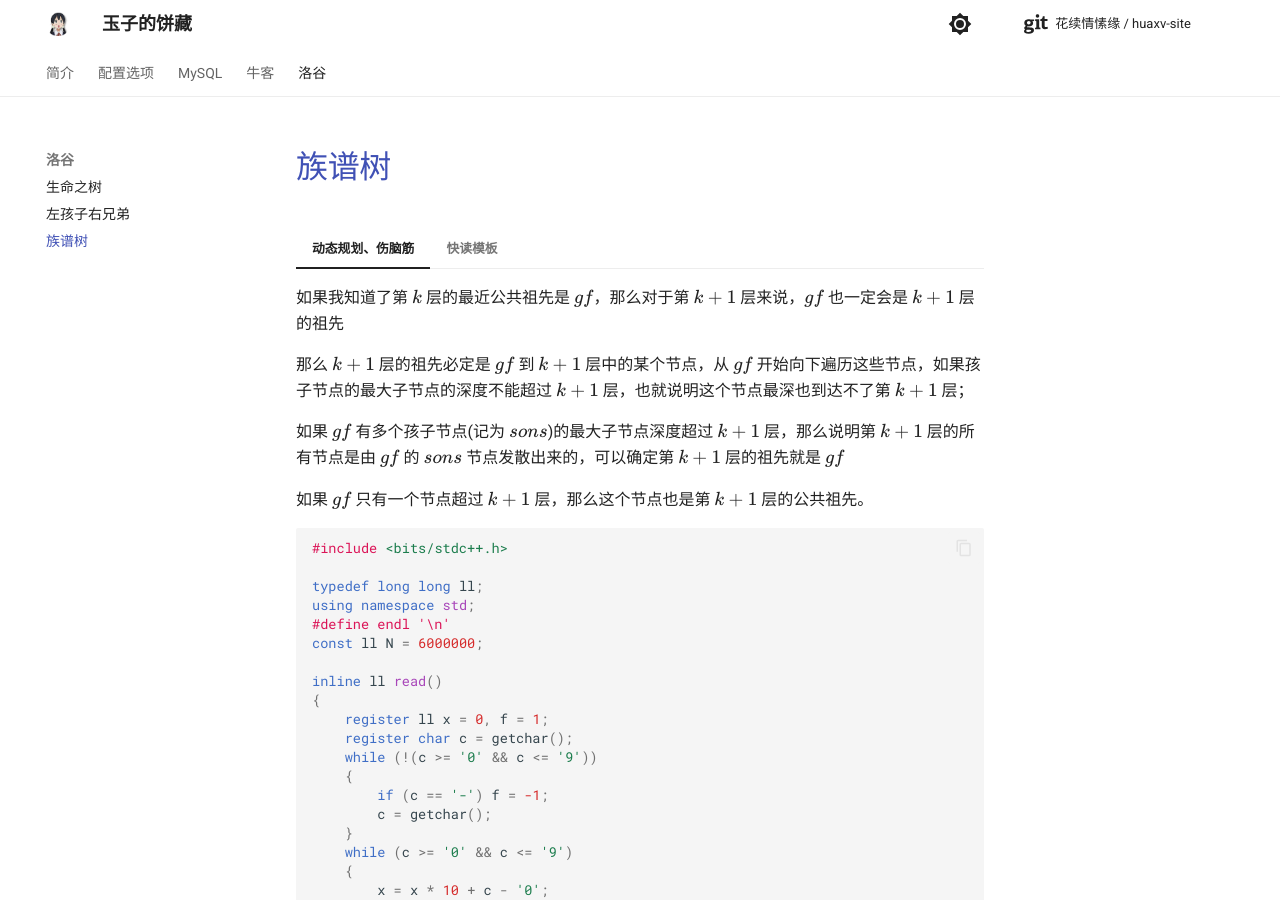
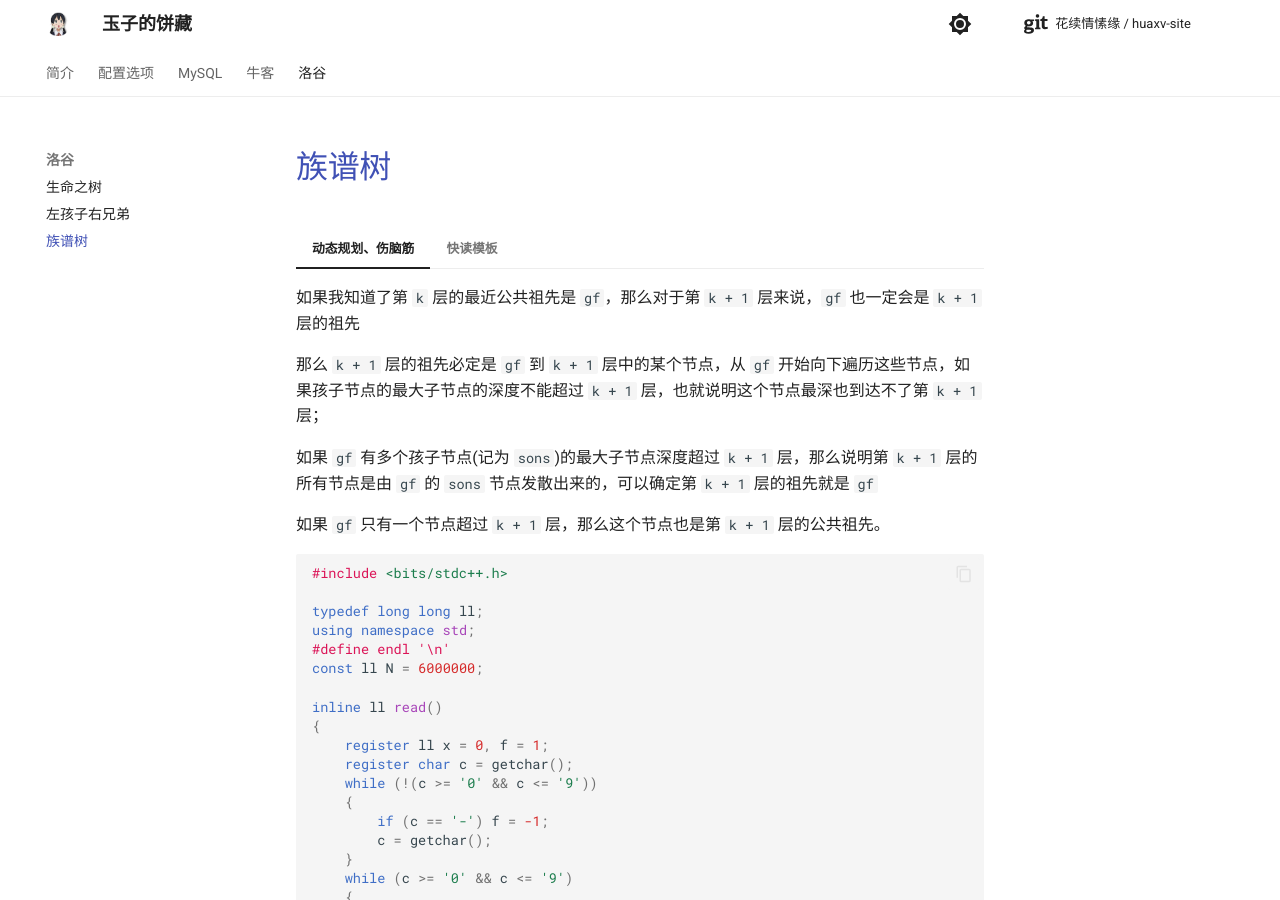
Before and after one commit to huaxv-code/huaxv-site, an MkDocs documentation site: the page built from docs/洛谷/族谱树.md, in a window 1280 px wide and 900 px high. Built offline with MkDocs 1.6.1 and Material for MkDocs 9.7.7, drawn with Linux system fonts in a browser that asks for light colours; comment, search, counter and statistics services are not loaded.

Commit message:
族谱树.md

````diff
--- a/docs/洛谷/族谱树.md
+++ b/docs/洛谷/族谱树.md
@@ -2,13 +2,13 @@
 
 === "动态规划、伤脑筋"
 
-    如果我知道了第 $k$ 层的最近公共祖先是 $gf$，那么对于第 $k + 1$ 层来说，$gf$ 也一定会是 $k + 1$ 层的祖先
+    如果我知道了第 `k` 层的最近公共祖先是 `gf`，那么对于第 `k + 1` 层来说，`gf` 也一定会是 `k + 1` 层的祖先
 
-    那么 $k + 1$ 层的祖先必定是 $gf$ 到 $k + 1$ 层中的某个节点，从 $gf$ 开始向下遍历这些节点，如果孩子节点的最大子节点的深度不能超过 $k + 1$ 层，也就说明这个节点最深也到达不了第 $k + 1$ 层；
+    那么 `k + 1` 层的祖先必定是 `gf` 到 `k + 1` 层中的某个节点，从 `gf` 开始向下遍历这些节点，如果孩子节点的最大子节点的深度不能超过 `k + 1` 层，也就说明这个节点最深也到达不了第 `k + 1` 层；
 
-    如果 $gf$ 有多个孩子节点(记为 $sons$)的最大子节点深度超过 $k + 1$ 层，那么说明第 $k + 1$ 层的所有节点是由 $gf$ 的 $sons$ 节点发散出来的，可以确定第 $k + 1$ 层的祖先就是 $gf$
+    如果 `gf` 有多个孩子节点(记为 `sons`)的最大子节点深度超过 `k + 1` 层，那么说明第 `k + 1` 层的所有节点是由 `gf` 的 `sons` 节点发散出来的，可以确定第 `k + 1` 层的祖先就是 `gf`
 
-    如果 $gf$ 只有一个节点超过 $k + 1$ 层，那么这个节点也是第 $k + 1$ 层的公共祖先。
+    如果 `gf` 只有一个节点超过 `k + 1` 层，那么这个节点也是第 `k + 1` 层的公共祖先。
 
     ```c++
     #include <bits/stdc++.h>
````
Also changed, not shown: site/洛谷/族谱树/index.html, 1 other file.
